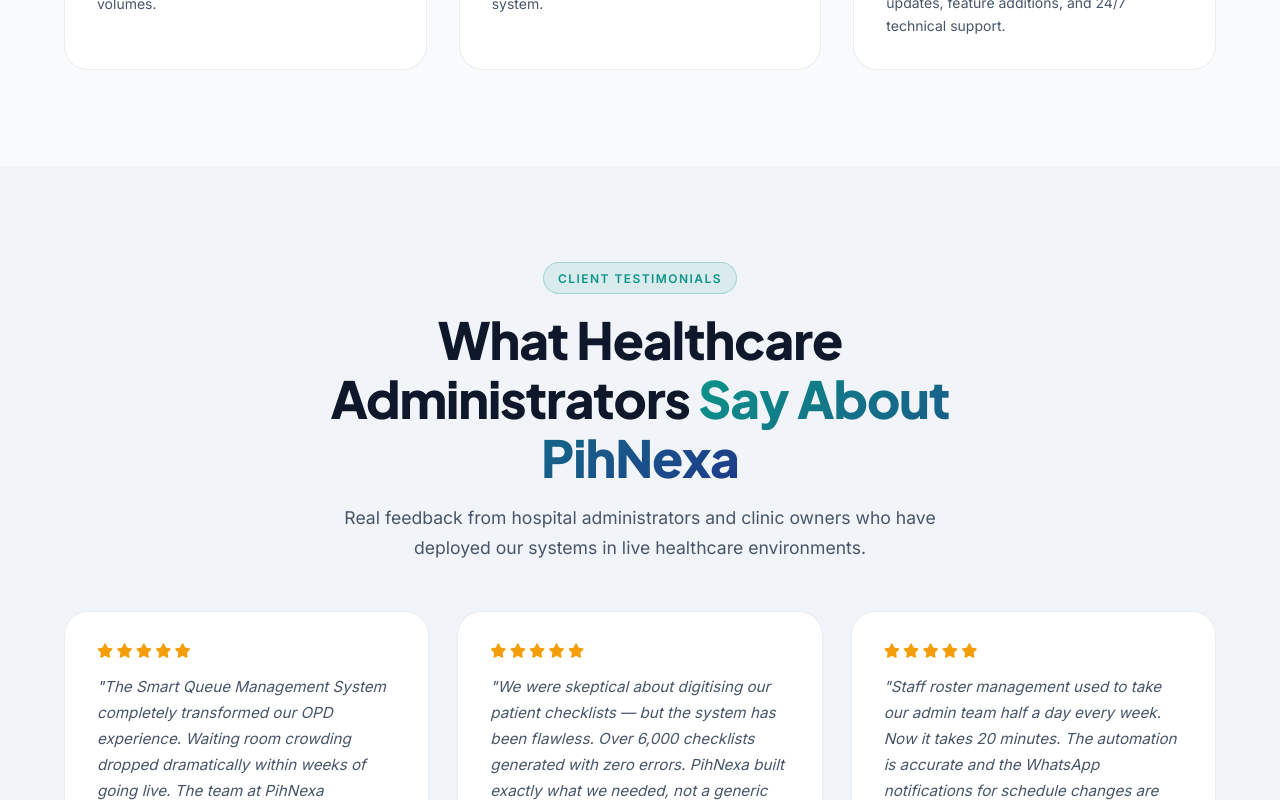
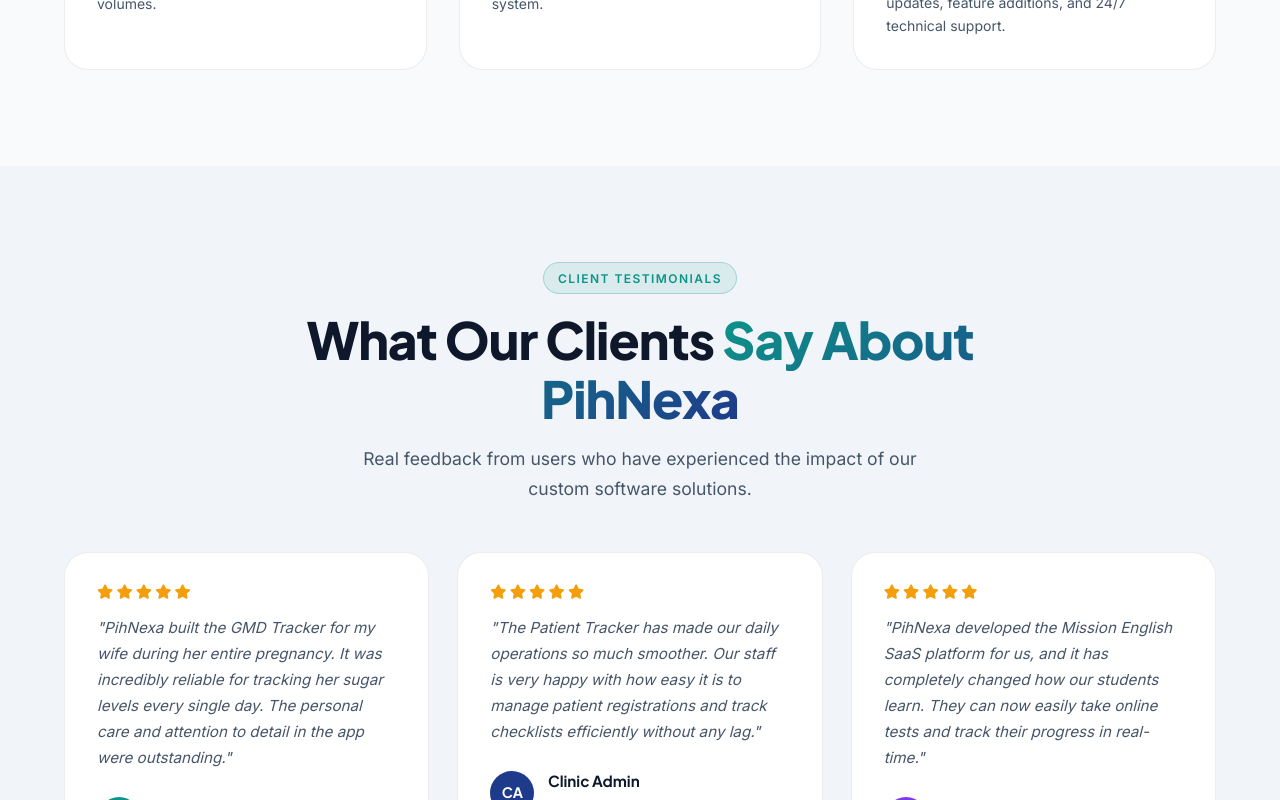
Before and after one commit to Anku9991/Ankush.AI, a Next.js app: page / in a window 1280 px wide. Shown: the part 11200-12000 px from the top of the page. Built offline with nearby package versions, Linux system fonts and the light colour scheme.

Commit message:
Update testimonials with authentic stories

```diff
--- a/src/components/TestimonialsSection.tsx
+++ b/src/components/TestimonialsSection.tsx
@@ -1,32 +1,32 @@
 const testimonials = [
   {
     quote:
-      "The Smart Queue Management System completely transformed our OPD experience. Waiting room crowding dropped dramatically within weeks of going live. The team at PihNexa understood our workflow without us having to explain it twice.",
-    author: "Dr. Priya Sharma",
-    role: "Medical Superintendent",
-    org: "Multi-Specialty Hospital, Patna",
+      "PihNexa built the GMD Tracker for my wife during her entire pregnancy. It was incredibly reliable for tracking her sugar levels every single day. The personal care and attention to detail in the app were outstanding.",
+    author: "Satyam Patel",
+    role: "User",
+    org: "GMD Tracker App",
     stars: 5,
-    avatar: "PS",
+    avatar: "SP",
     avatarColor: "#0D9488",
   },
   {
     quote:
-      "We were skeptical about digitising our patient checklists — but the system has been flawless. Over 6,000 checklists generated with zero errors. PihNexa built exactly what we needed, not a generic product.",
-    author: "Rajesh Kumar",
-    role: "Chief Operations Officer",
-    org: "Surgical Care Centre, Bihar",
+      "The Patient Tracker has made our daily operations so much smoother. Our staff is very happy with how easy it is to manage patient registrations and track checklists efficiently without any lag.",
+    author: "Clinic Admin",
+    role: "Operations",
+    org: "Patient Tracker User",
     stars: 5,
-    avatar: "RK",
+    avatar: "CA",
     avatarColor: "#1E3A8A",
   },
   {
     quote:
-      "Staff roster management used to take our admin team half a day every week. Now it takes 20 minutes. The automation is accurate and the WhatsApp notifications for schedule changes are something our staff actually love.",
-    author: "Anita Verma",
-    role: "Hospital Administrator",
-    org: "Diagnostic & Wellness Centre, Jharkhand",
+      "PihNexa developed the Mission English SaaS platform for us, and it has completely changed how our students learn. They can now easily take online tests and track their progress in real-time.",
+    author: "Institute Director",
+    role: "Founder",
+    org: "Mission English SaaS",
     stars: 5,
-    avatar: "AV",
+    avatar: "ID",
     avatarColor: "#7C3AED",
   },
 ];
@@ -38,12 +38,11 @@
         <div className="text-center" style={{ maxWidth: "680px", margin: "0 auto" }}>
           <div className="section-label fade-up">Client Testimonials</div>
           <h2 className="section-heading fade-up delay-100">
-            What Healthcare Administrators{" "}
+            What Our Clients{" "}
             <span className="gradient-text">Say About PihNexa</span>
           </h2>
           <p className="section-subheading mx-auto fade-up delay-200">
-            Real feedback from hospital administrators and clinic owners who have deployed our systems
-            in live healthcare environments.
+            Real feedback from users who have experienced the impact of our custom software solutions.
           </p>
         </div>
 
```
